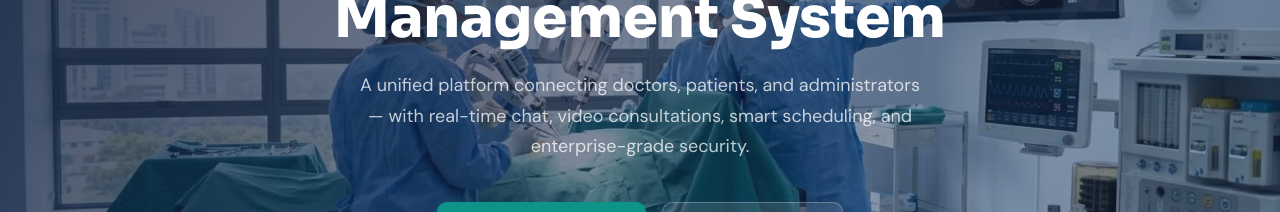
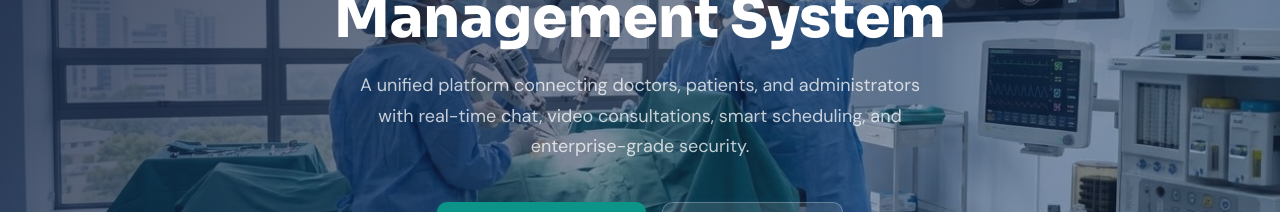
Before and after one commit to Jerry-Tekh/canonCare, a React (Vite) app: page / in a window 1280 px wide. Shown: the part 300-512 px from the top of the page. Built offline with nearby package versions, Linux system fonts and the light colour scheme; no server answers.

Commit message:
removed the dash line

```diff
--- a/src/pages/public/LandingPage.jsx
+++ b/src/pages/public/LandingPage.jsx
@@ -56,7 +56,7 @@ const LandingPage = () => {
             The Modern Hospital<br />Management System
           </h1>
           <p style={{ fontSize: '1.125rem', color: 'rgba(255,255,255,0.75)', lineHeight: 1.7, marginBottom: '2.5rem', maxWidth: 560, margin: '0 auto 2.5rem' }}>
-            A unified platform connecting doctors, patients, and administrators — with real-time chat, video consultations, smart scheduling, and enterprise-grade security.
+            A unified platform connecting doctors, patients, and administrators with real-time chat, video consultations, smart scheduling, and enterprise-grade security.
           </p>
           <div className={styles.heroButtons}>
             <Button variant="teal" size="xl" onClick={() => navigate('/register?role=patient')}>I'm a Patient <FiArrowRight /></Button>
```
